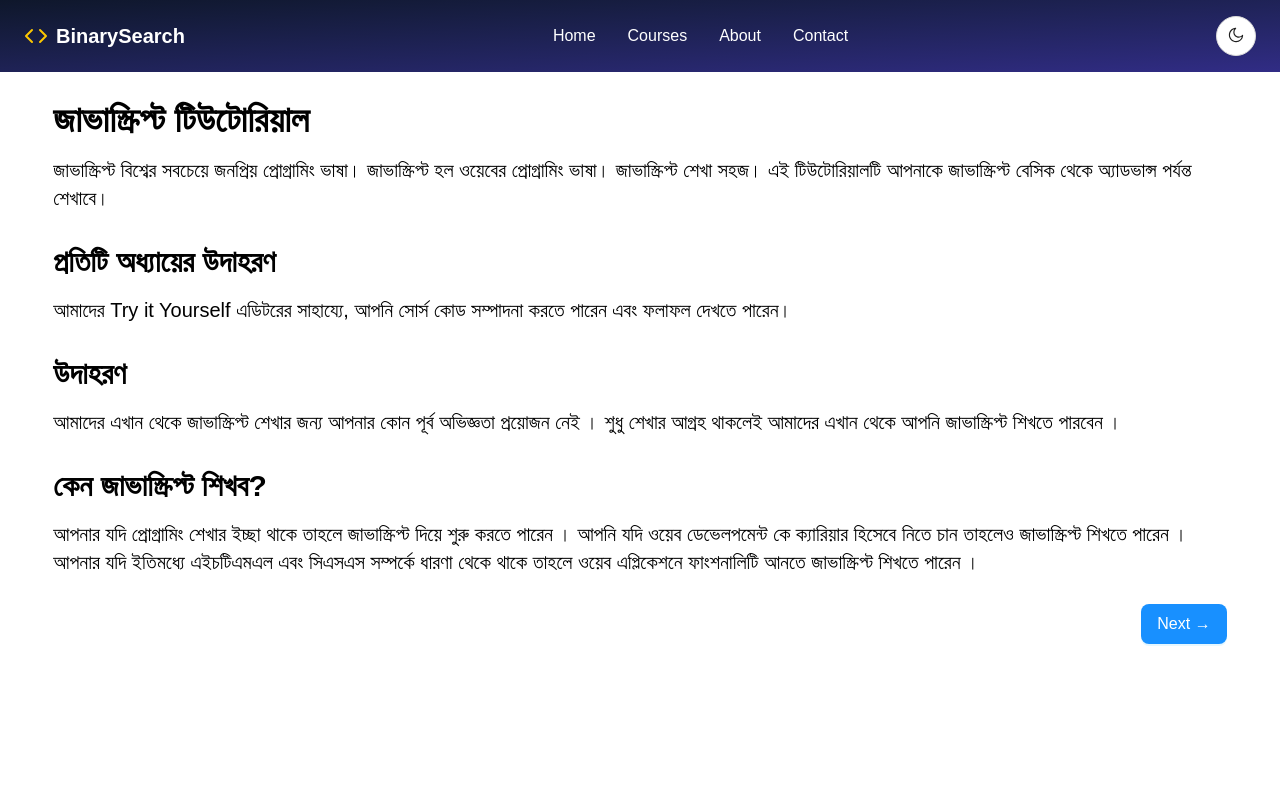
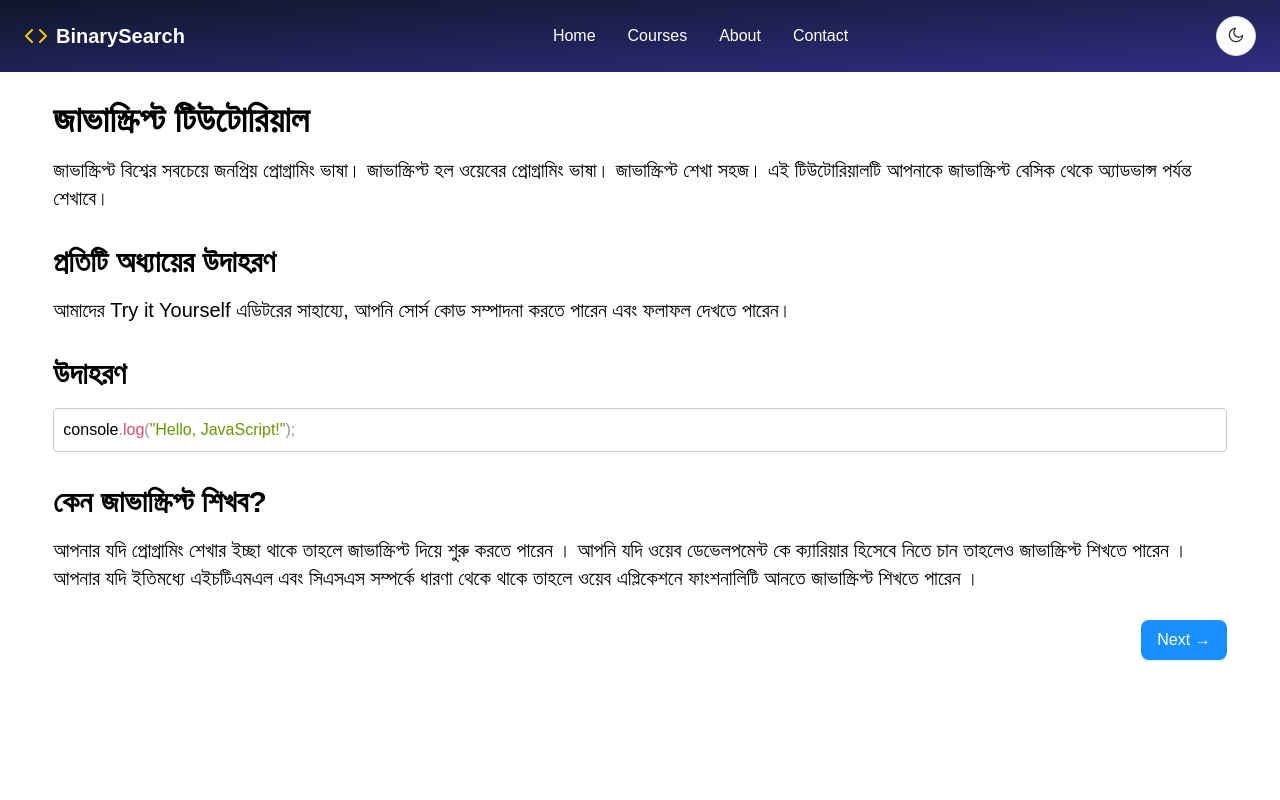
Before and after one commit to misbahulhoq/binarysearch, a Next.js app: page /javascript in a window 1280 px wide. Shown: the top 800 px of the page. Built offline with nearby package versions, Linux system fonts and the light colour scheme; what @ant-design/nextjs-registry would draw is missing.

Commit message:
installed code editor

```diff
--- a/package.json
+++ b/package.json
@@ -19,13 +19,16 @@
     "lucide-react": "^0.483.0",
     "next": "15.2.2",
     "next-mdx-remote": "^5.0.0",
+    "prismjs": "^1.30.0",
     "react": "^19.0.0",
-    "react-dom": "^19.0.0"
+    "react-dom": "^19.0.0",
+    "react-simple-code-editor": "^0.14.1"
   },
   "devDependencies": {
     "@eslint/eslintrc": "^3",
     "@tailwindcss/postcss": "^4",
     "@types/node": "^20",
+    "@types/prismjs": "^1.26.5",
     "@types/react": "^19",
     "@types/react-dom": "^19",
     "eslint": "^9",
--- a/src/app/globals.css
+++ b/src/app/globals.css
@@ -21,3 +21,8 @@ body {
     @apply mx-auto w-11/12 max-w-[1536px];
   }
 }
+
+.npm__react-simple-code-editor__textarea {
+  border: 1px solid #ccc !important;
+  border-radius: 4px !important;
+}
--- a/src/app/javascript/page.tsx
+++ b/src/app/javascript/page.tsx
@@ -1,8 +1,15 @@
+"use client";
 import { Button } from "antd";
 import Link from "next/link";
-import React from "react";
+import React, { useState } from "react";
+import { highlight, languages } from "prismjs/components/prism-core";
+import Editor from "react-simple-code-editor";
+import "prismjs/components/prism-clike";
+import "prismjs/components/prism-javascript";
+import "prismjs/themes/prism.css";
 
 const JavaScriptHome = () => {
+  const [code, setCode] = useState(`console.log("Hello, JavaScript!");`);
   return (
     <section className="">
       <div className="container-center">
@@ -23,11 +30,16 @@ const JavaScriptHome = () => {
 
         <div className="mt-8">
           <h2 className="mb-4 text-3xl font-bold">উদাহরণ</h2>
-          <p className="text-xl">
-            আমাদের এখান থেকে জাভাস্ক্রিপ্ট শেখার জন্য আপনার কোন পূর্ব অভিজ্ঞতা
-            প্রয়োজন নেই । শুধু শেখার আগ্রহ থাকলেই আমাদের এখান থেকে আপনি
-            জাভাস্ক্রিপ্ট শিখতে পারবেন ।
-          </p>
+
+          <Editor
+            value={code}
+            onValueChange={(code) => setCode(code)}
+            highlight={(code) => highlight(code, languages.js)}
+            padding={10}
+            style={{
+              fontSize: 16,
+            }}
+          />
         </div>
 
         <div className="mt-8">
```
Also changed, not shown: 1 other file (tests, documents, lock files or other folders).
